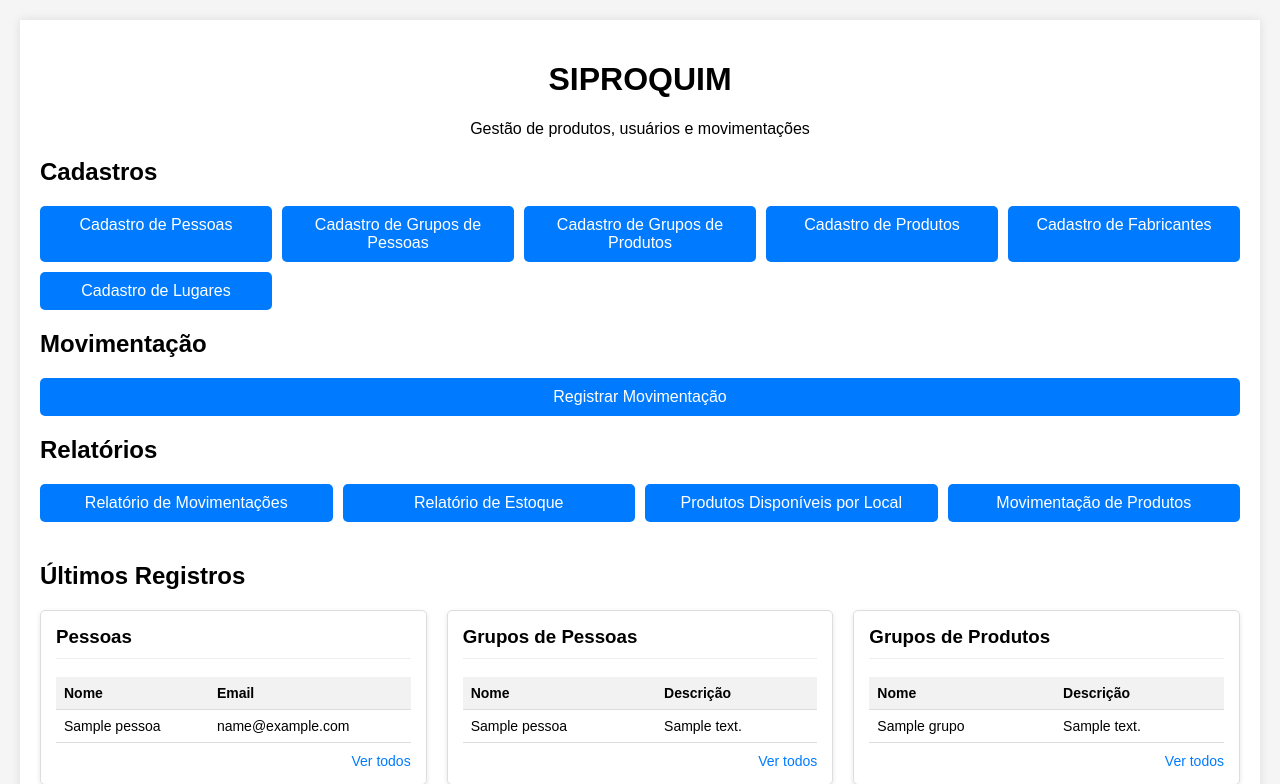
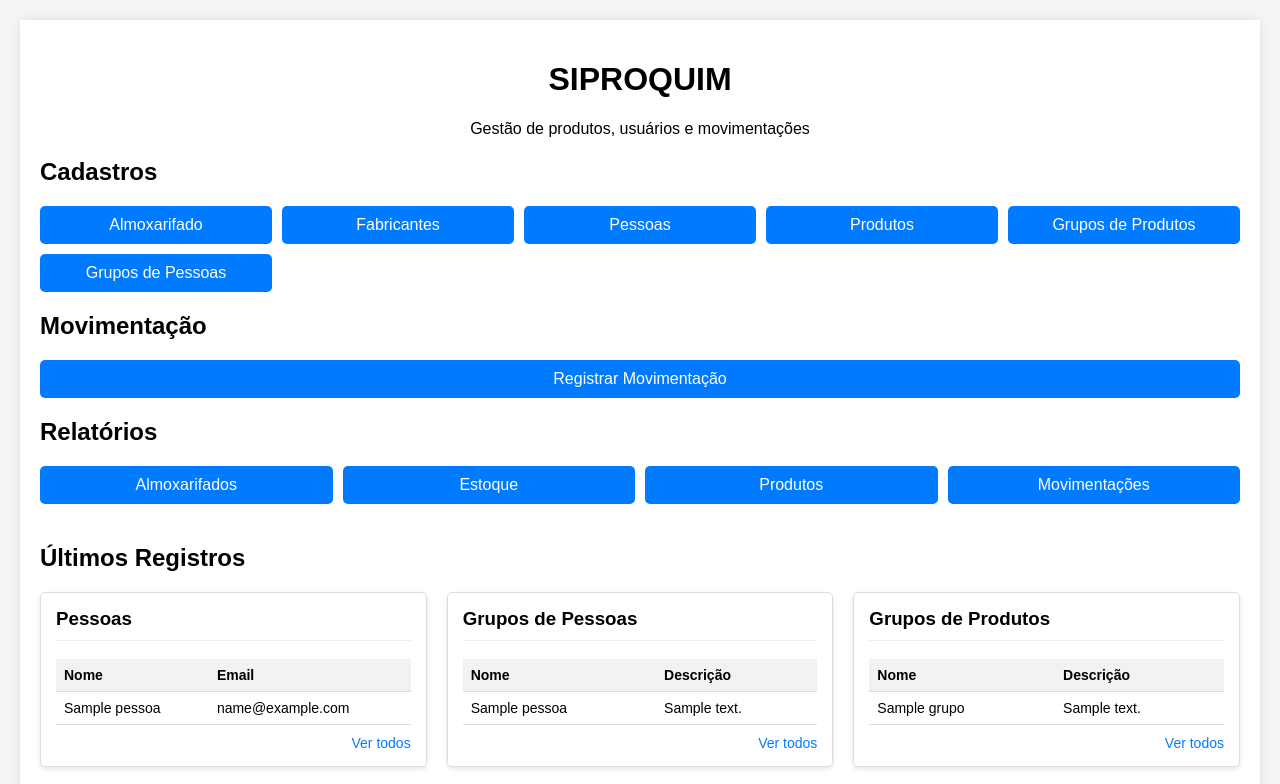
Before and after one commit to gmedeirosnet/SIPROQUIM, a PHP site: page / in a window 1280 px wide. Shown: the top 784 px of the page. Run offline with PHP 8.4, Linux system fonts and the light colour scheme; tables that the repository leaves empty or names only in its code hold one stand-in row (values such as "Sample post"); some libraries are stand-ins or nearby versions.

Commit message:
Refactor terminology from "Lugar" to "Almoxarifado" across multiple files for consistency and clarity

```diff
--- a/src/cadastros/list_lugares.php
+++ b/src/cadastros/list_lugares.php
@@ -64,7 +64,7 @@ if (isset($_POST['delete']) && isset($_POST['id'])) {
 <head>
     <meta charset="UTF-8">
     <meta name="viewport" content="width=device-width, initial-scale=1.0">
-    <title>Lista de Lugares de Estoque</title>
+    <title>Lista de Almoxarifados</title>
     <style>
         body {
             font-family: Arial, sans-serif;
@@ -193,7 +193,7 @@ if (isset($_POST['delete']) && isset($_POST['id'])) {
 </head>
 <body>
     <div class="container">
-        <h1>Lista de Lugares de Estoque</h1>
+        <h1>Lista de Almoxarifados</h1>
 
         <?php if (isset($_GET['deleted'])): ?>
             <div class="message success">Lugar excluído com sucesso!</div>
@@ -204,7 +204,7 @@ if (isset($_POST['delete']) && isset($_POST['id'])) {
         <?php endif; ?>
 
         <div class="header-actions">
-            <a href="lugar.php" class="btn btn-primary">Cadastrar Novo Lugar</a>
+            <a href="lugar.php" class="btn btn-primary">Cadastrar Novo Almoxarifado</a>
 
             <form class="search-form" method="get">
                 <input type="text" name="search" placeholder="Buscar por nome ou descrição" value="<?= htmlspecialchars($search) ?>">
--- a/src/cadastros/movimento.php
+++ b/src/cadastros/movimento.php
@@ -339,8 +339,8 @@ if ($_SERVER['REQUEST_METHOD'] == 'POST') {
         </form>
 
         <div class="buttons" style="margin-top: 30px;">
-            <a href="../relatorios/relatorio_movimentos.php" class="btn">Ver Relatório de Movimentações</a>
-            <a href="../relatorios/relatorio_estoque.php" class="btn">Ver Relatório de Estoque</a>
+            <a href="../relatorios/relatorio_movimentos.php" class="btn">Movimentações</a>
+            <a href="../relatorios/relatorio_estoque.php" class="btn">Estoque</a>
         </div>
     </div>
 
--- a/src/config/relatorios/relatorio_estoque.php
+++ b/src/config/relatorios/relatorio_estoque.php
@@ -189,7 +189,7 @@ foreach ($estoques as $estoque) {
 
         <div class="links">
             <a href="../../../index.php">Voltar para a Página Inicial</a>
-            <a href="relatorio_movimentos.php">Ver Relatório de Movimentações</a>
+            <a href="relatorio_movimentos.php">Movimentações</a>
         </div>
     </div>
 </body>
--- a/src/index.php
+++ b/src/index.php
@@ -222,22 +222,22 @@ while ($row = $stmt->fetch(PDO::FETCH_ASSOC)) {
             <h2>Cadastros</h2>
             <div class="menu-grid">
                 <div class="menu-item">
-                    <a href="cadastros/pessoa.php">Cadastro de Pessoas</a>
+                    <a href="cadastros/lugar.php">Almoxarifado</a>
                 </div>
                 <div class="menu-item">
-                    <a href="cadastros/grupo_pessoa.php">Cadastro de Grupos de Pessoas</a>
+                    <a href="cadastros/fabricante.php">Fabricantes</a>
                 </div>
                 <div class="menu-item">
-                    <a href="cadastros/grupo.php">Cadastro de Grupos de Produtos</a>
+                    <a href="cadastros/pessoa.php">Pessoas</a>
                 </div>
                 <div class="menu-item">
-                    <a href="cadastros/produto.php">Cadastro de Produtos</a>
+                    <a href="cadastros/produto.php">Produtos</a>
                 </div>
                 <div class="menu-item">
-                    <a href="cadastros/fabricante.php">Cadastro de Fabricantes</a>
+                    <a href="cadastros/grupo.php">Grupos de Produtos</a>
                 </div>
                 <div class="menu-item">
-                    <a href="cadastros/lugar.php">Cadastro de Lugares</a>
+                    <a href="cadastros/grupo_pessoa.php">Grupos de Pessoas</a>
                 </div>
             </div>
         </div>
@@ -254,17 +254,17 @@ while ($row = $stmt->fetch(PDO::FETCH_ASSOC)) {
         <div class="menu-section">
             <h2>Relatórios</h2>
             <div class="menu-grid">
-                <div class="menu-item">
-                    <a href="relatorios/relatorio_movimentos.php">Relatório de Movimentações</a>
+            <div class="menu-item">
+                    <a href="relatorios/produtos_por_local.php">Almoxarifados</a>
+                </div>
+            <div class="menu-item">
+                    <a href="relatorios/relatorio_estoque.php">Estoque</a>
                 </div>
                 <div class="menu-item">
-                    <a href="relatorios/relatorio_estoque.php">Relatório de Estoque</a>
+                    <a href="relatorios/movimentacao_produtos.php">Produtos</a>
                 </div>
                 <div class="menu-item">
-                    <a href="relatorios/produtos_por_local.php">Produtos Disponíveis por Local</a>
-                </div>
-                <div class="menu-item">
-                    <a href="relatorios/movimentacao_produtos.php">Movimentação de Produtos</a>
+                    <a href="relatorios/relatorio_movimentos.php">Movimentações</a>
                 </div>
             </div>
         </div>
--- a/src/relatorios/relatorio_movimentos.php
+++ b/src/relatorios/relatorio_movimentos.php
@@ -192,7 +192,7 @@ foreach ($movimentos as $mov) {
 
         <div class="links">
             <a href="../index.php">Voltar para a Página Inicial</a>
-            <a href="relatorio_estoque.php">Ver Relatório de Estoque</a>
+            <a href="relatorio_estoque.php">Estoque</a>
         </div>
     </div>
 </body>
```
Also changed, not shown: src/cadastros/lugar.php (+4 -4 lines), src/relatorios/movimentacao_produtos.php (+5 -5 lines), src/relatorios/produtos_por_local.php (+4 -4 lines), src/relatorios/relatorio_estoque.php (+5 -5 lines).
